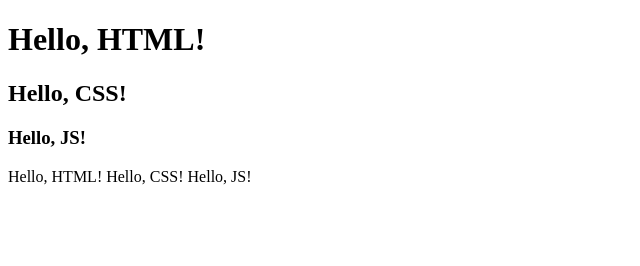
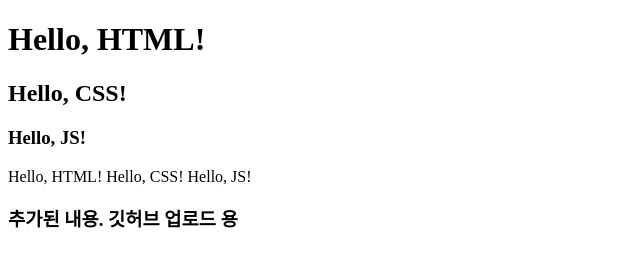
Before and after one commit to assdfg0313/230315_day1, a plain HTML site: page index.html in a window 1280 px wide. Shown: the whole page, without its empty margins (0-640 px from the left). Drawn offline with Linux system fonts and the light colour scheme.

Commit message:
git index.html update

```diff
--- a/index.html
+++ b/index.html
@@ -14,5 +14,6 @@
     <span>Hello, HTML!</span>
     <span>Hello, CSS!</span>
     <span>Hello, JS!</span>
+    <h3>추가된 내용. 깃허브 업로드 용</h3>
   </body>
 </html>
```
